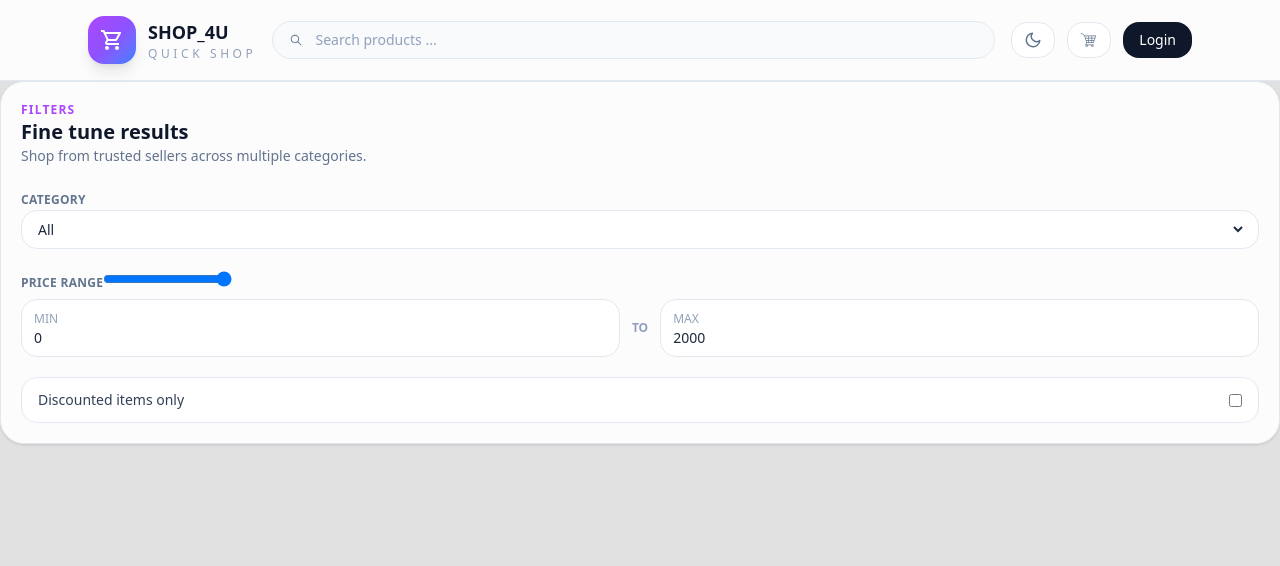
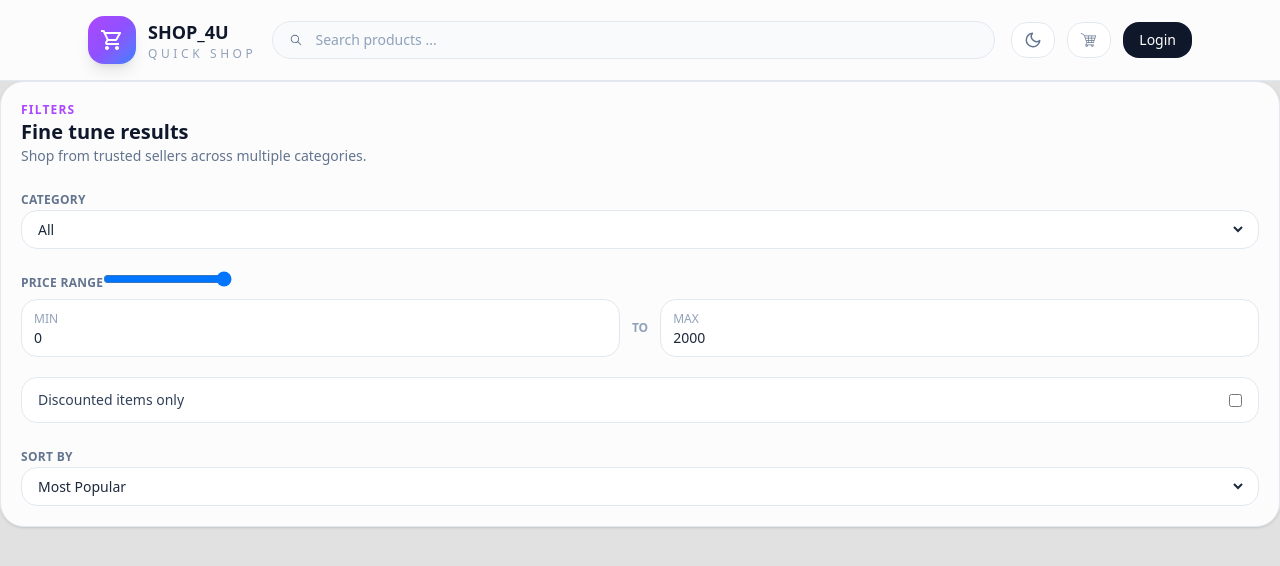
Before and after one commit to Abdallah-AbouHamdan/SHOP_4U, a React app in the folder frontend/: page / in a window 1280 px wide. Shown: the top 566 px of the page. Built offline with nearby package versions, Linux system fonts and the light colour scheme; the HTML template or start-up script is replaced by a standard one.

Commit message:
finishing the filter section by adding the sort filter

```diff
--- a/frontend/src/pages/Home.tsx
+++ b/frontend/src/pages/Home.tsx
@@ -82,5 +82,25 @@ export default function Filters() {
           onChange={(e) => setFilter("discounted", e.target.checked)}
         />
       </label>
+
+       <div className="space-y-2">
+        <label className="text-xs font-semibold uppercase tracking-wide text-slate-500">
+          Sort by
+        </label>
+        <div className="rounded-2xl border border-slate-200 bg-white px-3">
+          <select
+            className="w-full border-none bg-transparent py-2 text-sm font-medium text-slate-800 outline-none"
+            value={filters.sort}
+            onChange={(e) =>
+              setFilter("sort", e.target.value as "popular" | "priceLow" | "priceHigh")
+            }
+          >
+            <option value="popular">Most Popular</option>
+            <option value="priceLow">Price: Low to High</option>
+            <option value="priceHigh">Price: High to Low</option>
+          </select>
+        </div>
+      </div>
+
       </section>
       )}
```
